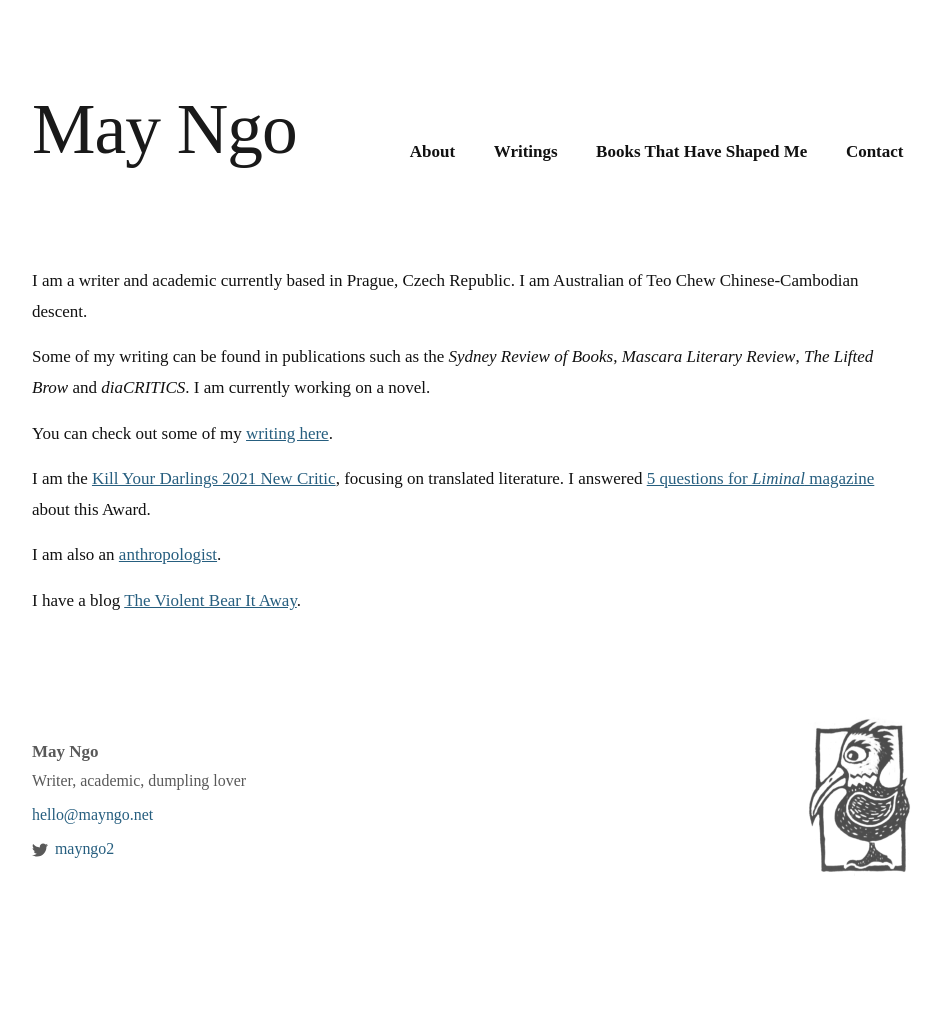
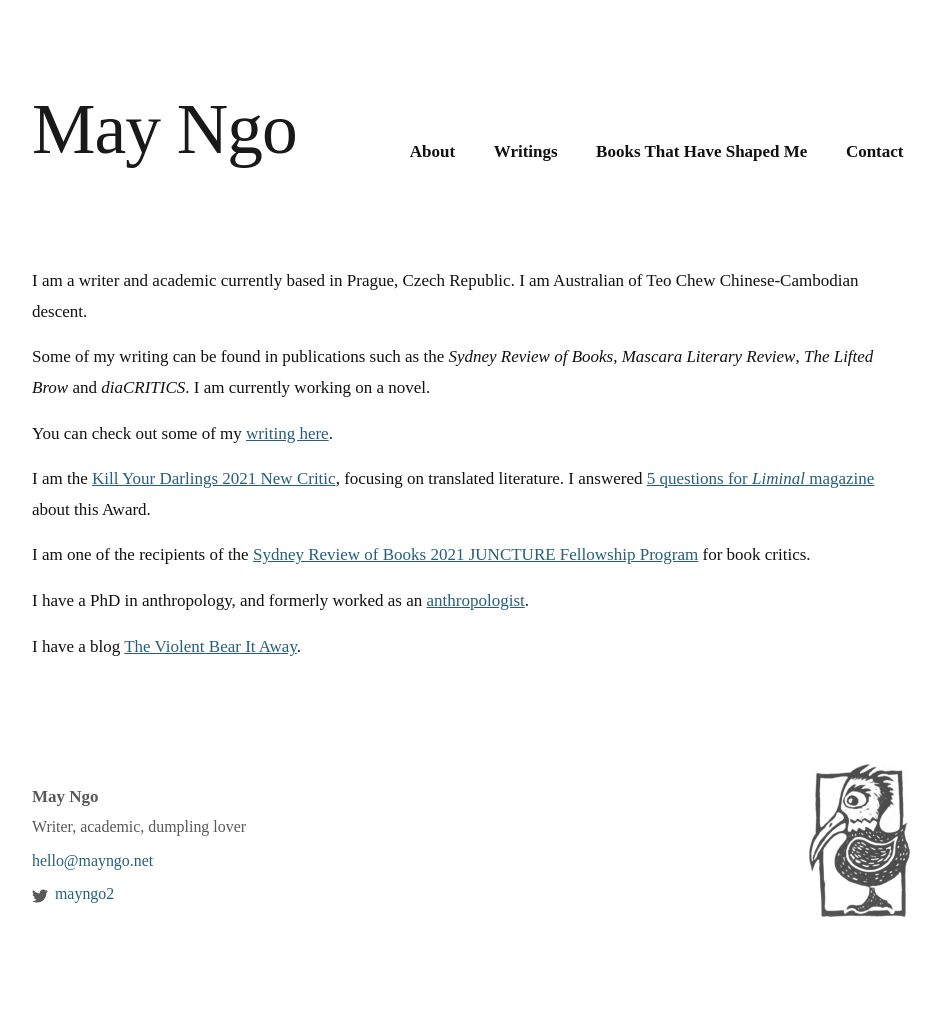
Before and after one commit to mayngo-net/mayngo-net.github.io, a Jekyll site: the page built from index.markdown, in a window 1280 px wide. Shown: the whole page, without its empty margins (168-1109 px from the left). Built offline with Jekyll 4.4.1, drawn with Linux system fonts in a browser that asks for light colours; some web fonts are replaced; before the commit the page ends 968 px from its top, so only the background shows below that.

Commit message:
Update index.markdown

```diff
--- a/index.markdown
+++ b/index.markdown
@@ -12,6 +12,8 @@ You can check out some of my [writing here](writings).
 
 I am the [Kill Your Darlings 2021 New Critic](https://www.killyourdarlings.com.au/2020/12/announcing-kyds-2021-new-critic-may-ngo/), focusing on translated literature. I answered [5 questions for _Liminal_ magazine](https://www.liminalmag.com/5-questions/may-ngo) about this Award.
 
-I am also an [anthropologist](<http://www.orient.cas.cz/kontakty/pracovnici/ngo.html>).
+I am one of the recipients of the [Sydney Review of Books 2021 JUNCTURE Fellowship Program](https://sydneyreviewofbooks.com/juncture2021/) for book critics.
+
+I have a PhD in anthropology, and formerly worked as an [anthropologist](http://www.orient.cas.cz/kontakty/pracovnici/ngo.html).
 
 I have a blog [The Violent Bear It Away](https://theviolentbearitaway1.wordpress.com).
```
